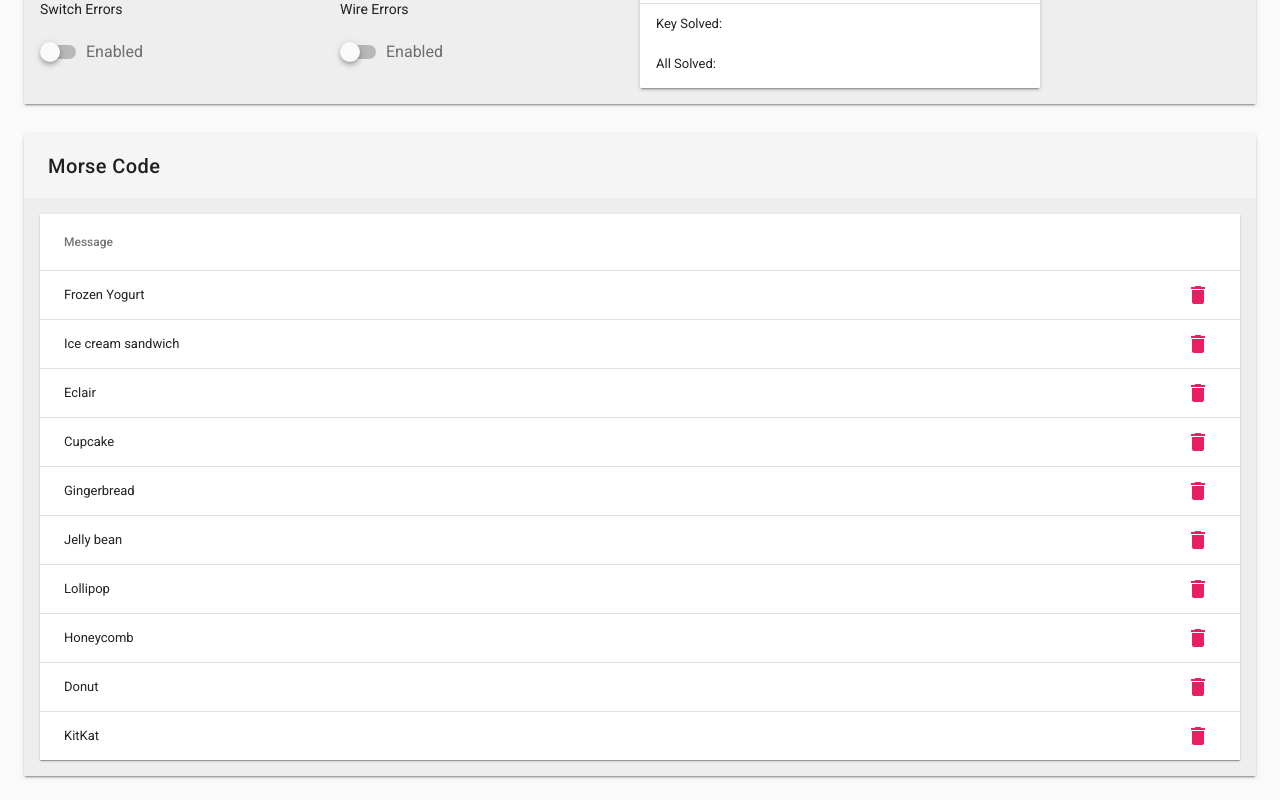
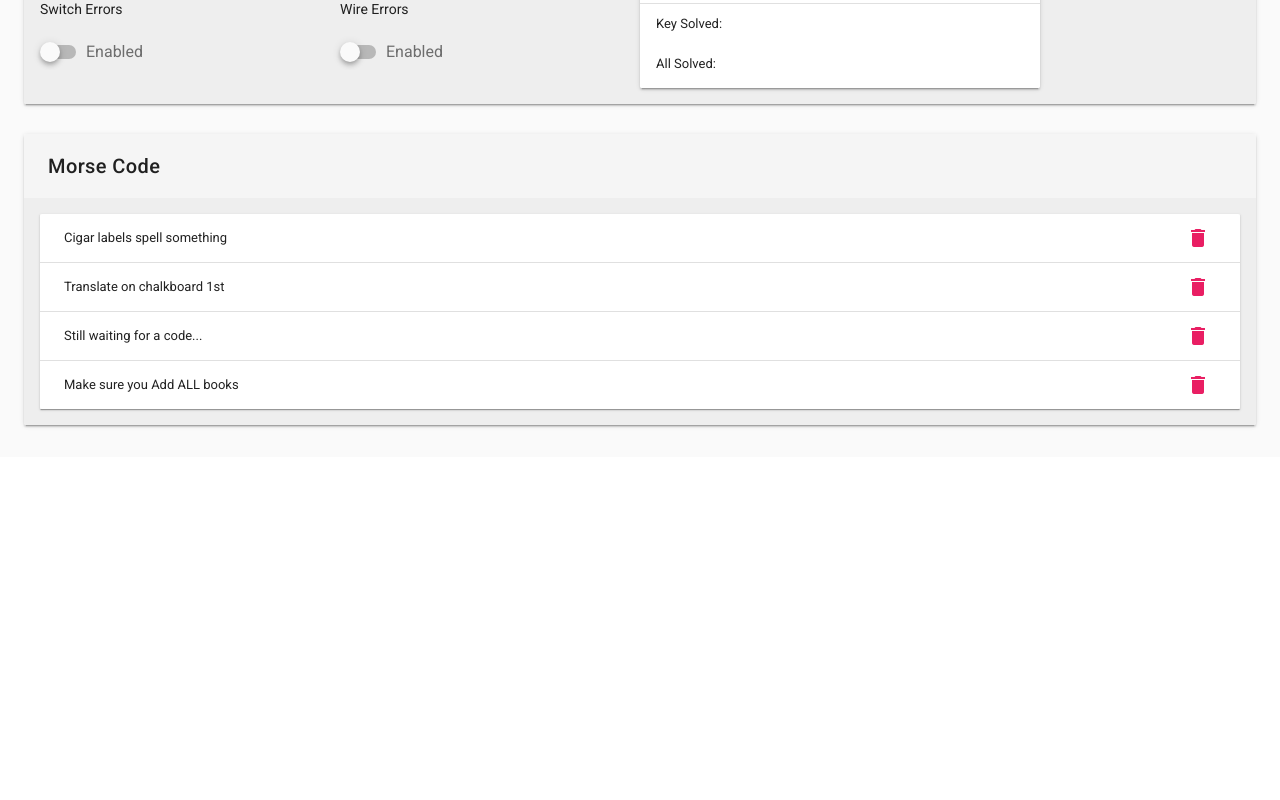
Before and after one commit to kevinclement/exitpuzzles-web-admin, a Vue app: page /#/ in a window 1280 px wide. Shown: the part 343-1143 px from the top of the page. After the commit the page ends 800 px from the top, so only its background shows below. Built offline with nearby package versions, Linux system fonts and the light colour scheme; what vuefire would draw is missing.

Commit message:
hide headers and put more realistic tests messages in

```diff
--- a/src/components/Control.Morse.vue
+++ b/src/components/Control.Morse.vue
@@ -13,6 +13,7 @@
       :headers="headers"
       :items="items"
       hide-actions
+      hide-headers
       class="elevation-1"
       >
         <template slot="items" slot-scope="props">
@@ -72,34 +73,16 @@
       initialize () {
         this.items = [
           {
-            message: 'Frozen Yogurt'
+            message: 'Cigar labels spell something'
           },
           {
-            message: 'Ice cream sandwich'
+            message: 'Translate on chalkboard 1st'
           },
           {
-            message: 'Eclair'
+            message: 'Still waiting for a code...'
           },
           {
-            message: 'Cupcake'
-          },
-          {
-            message: 'Gingerbread'
-          },
-          {
-            message: 'Jelly bean'
-          },
-          {
-            message: 'Lollipop'
-          },
-          {
-            message: 'Honeycomb'
-          },
-          {
-            message: 'Donut'
-          },
-          {
-            message: 'KitKat'
+            message: 'Make sure you Add ALL books'
           }
         ]
       },
```
